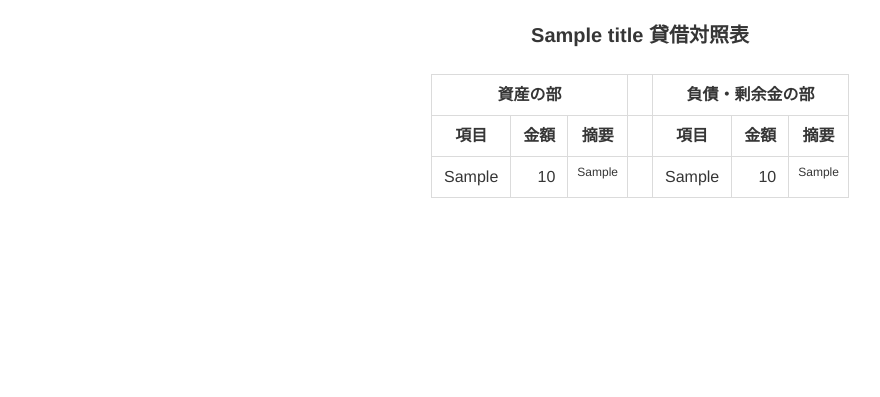
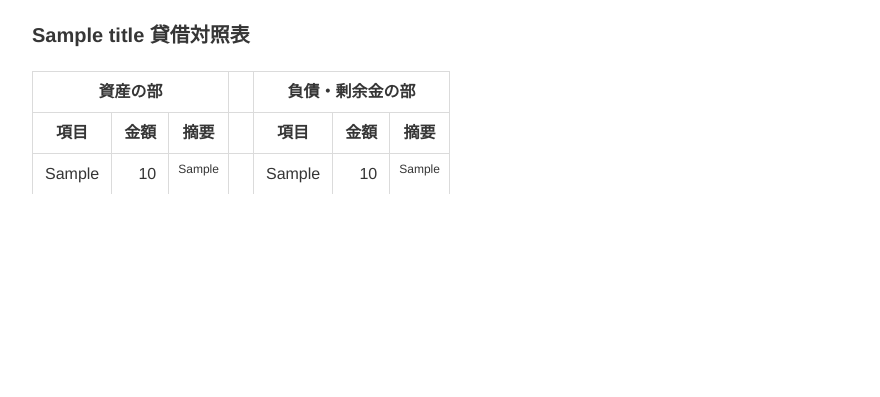
Before and after one commit to gotonorio/audit, a Django app: template monthly_report/templates/monthly_report/bs_table.html in a window 1280 px wide. Shown: the part 52-449 px from the top of the page, without its empty margins (0-880 px from the left). Run offline with Django 4.2, Linux system fonts and the light colour scheme; the template is opened without the code that fills it: most values are stand-ins (such as "Sample title", 1, 10 or a date in 2020); form fields are guessed from the names that the template uses.

Commit message:
貸借対照表の表示で中央揃えを停止

```diff
--- a/monthly_report/templates/monthly_report/bs_table.html
+++ b/monthly_report/templates/monthly_report/bs_table.html
@@ -53,11 +53,11 @@
 </div>
 {% endif %}
 <div class="container is-fluid">
-  <div class="content has-text-centered">
+  <div class="content">
     <h4>{{title}} 貸借対照表</h4>
   </div>
   <div class="table-container">
-    <table class="table table_center_nowrap is-bordered">
+    <table class="table is-bordered">
       <thead>
         <tr>
           <th class="has-text-centered is-size-6" colspan="3">資産の部</th>
@@ -80,12 +80,10 @@
           <td class="has-text-left">{{data.0}}</td>
           <td class="has-text-right">{{data.1|intcomma}}</td>
           <td class="has-text-left is-size-7">{{data.2|default_if_none:''|markdown_to_html}}</td>
-          {% comment %} <td class="has-text-left is-size-7">{{data.2|default_if_none:''}}</td> {% endcomment %}
           <td></td>
           <td class="has-text-left">{{data.3}}</td>
           <td class="has-text-right">{{data.4|intcomma}}</td>
           <td class="has-text-left is-size-7">{{data.5|default_if_none:''|markdown_to_html}}</td>
-          {% comment %} <td class="has-text-left is-size-7">{{data.5|default_if_none:''}}</td> {% endcomment %}
         </tr>
         {% endfor %}
         <tr>
--- a/monthly_report/urls.py
+++ b/monthly_report/urls.py
@@ -4,7 +4,9 @@ from .views import data_views, views
 
 app_name = "monthly_report"
 urlpatterns = [
+    # ------------------------------------------------------------------------
     # データ表示
+    # ------------------------------------------------------------------------
     path("expenslist/", views.MonthlyReportExpenseListView.as_view(), name="expenselist"),
     path("incomelist/", views.MonthlyReportIncomeListView.as_view(), name="incomelist"),
     path(
@@ -50,7 +52,9 @@ urlpatterns = [
         views.YearIncomeListView.as_view(),
         name="year_incomelist",
     ),
+    # ------------------------------------------------------------------------
     # データ編集
+    # ------------------------------------------------------------------------
     path(
         "create_income/",
         data_views.MonthlyReportIncomeCreateView.as_view(),
--- a/passbook/settings.py
+++ b/passbook/settings.py
@@ -147,7 +147,7 @@ DEFAULT_AUTO_FIELD = "django.db.models.BigAutoField"
 ##################################################################
 CSRF_TRUSTED_ORIGINS = ["https://passbook.sophiagardens.org"]
 DEFAULT_AUTO_FIELD = "django.db.models.AutoField"
-VERSION_NO = "2024-02-19 Kurasel版-1.0.0"
+VERSION_NO = "2024-02-21 Kurasel版-1.0.0"
 # DBのバックアップ保持数
 BACKUP_NUM = 20
 # # 資金移動の費目名を設定
```
Also changed, not shown: monthly_report/templates/monthly_report/bs_list.html (+6 -3 lines).
